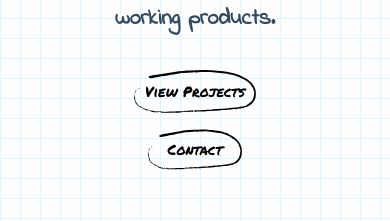
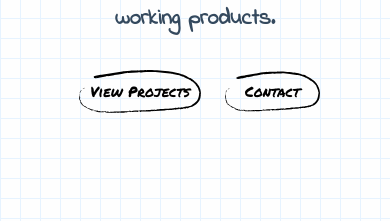
Before and after one commit to YonaVin/portfolio-new, a React (Create React App) app: page / in a window 390 px wide. Shown: the part 402-623 px from the top of the page. Built offline with nearby package versions, Linux system fonts and the light colour scheme; the HTML template or start-up script is replaced by a standard one; a web font is replaced by a local one.

Commit message:
Make hero buttons display in a row on mobile instead of column

```diff
--- a/src/App.css
+++ b/src/App.css
@@ -1769,9 +1769,11 @@
   }
 
   .hero-buttons {
-    flex-direction: column;
+    flex-direction: row;
     gap: 15px;
     align-items: center;
+    justify-content: center;
+    flex-wrap: wrap;
   }
 
   .view-projects-btn,
```
